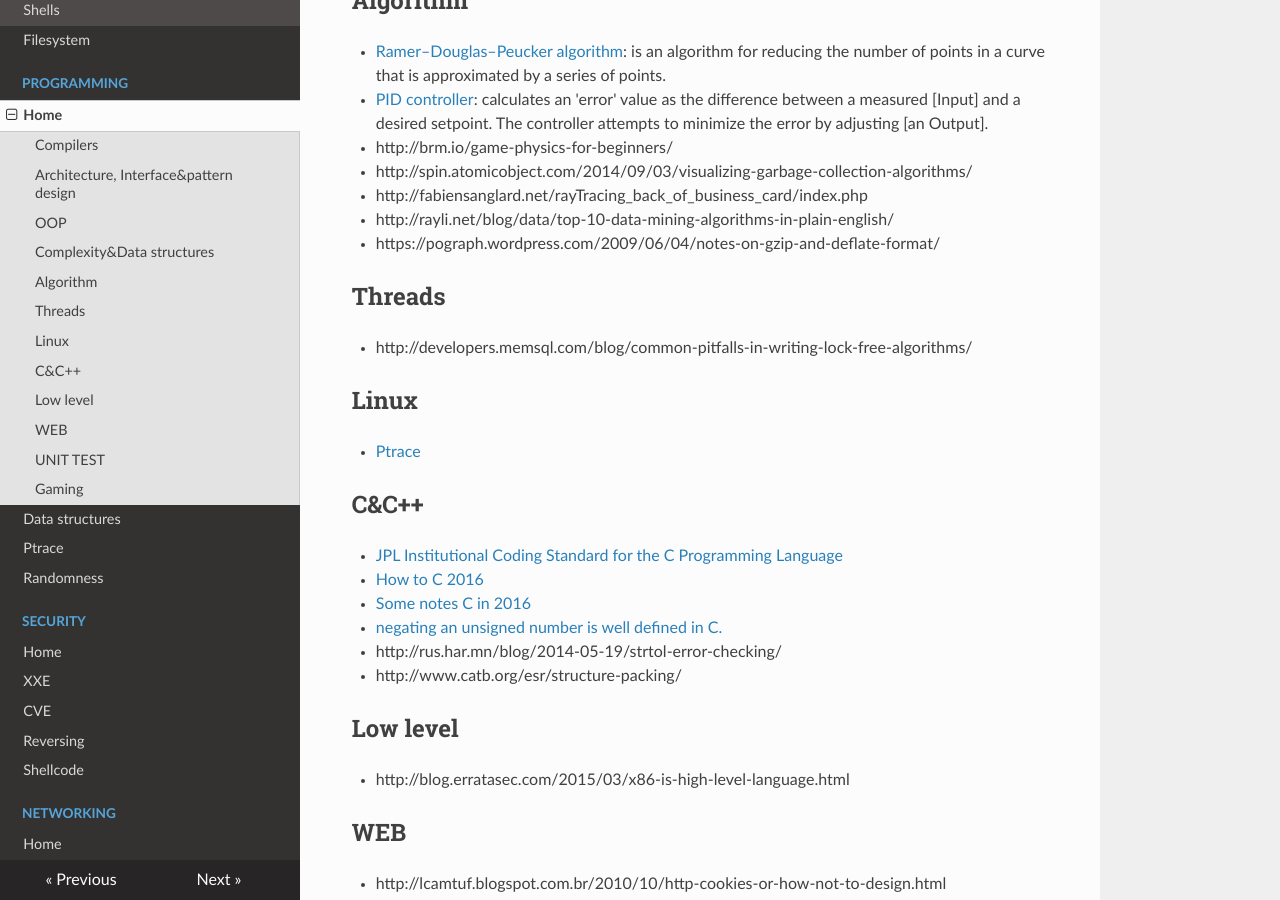
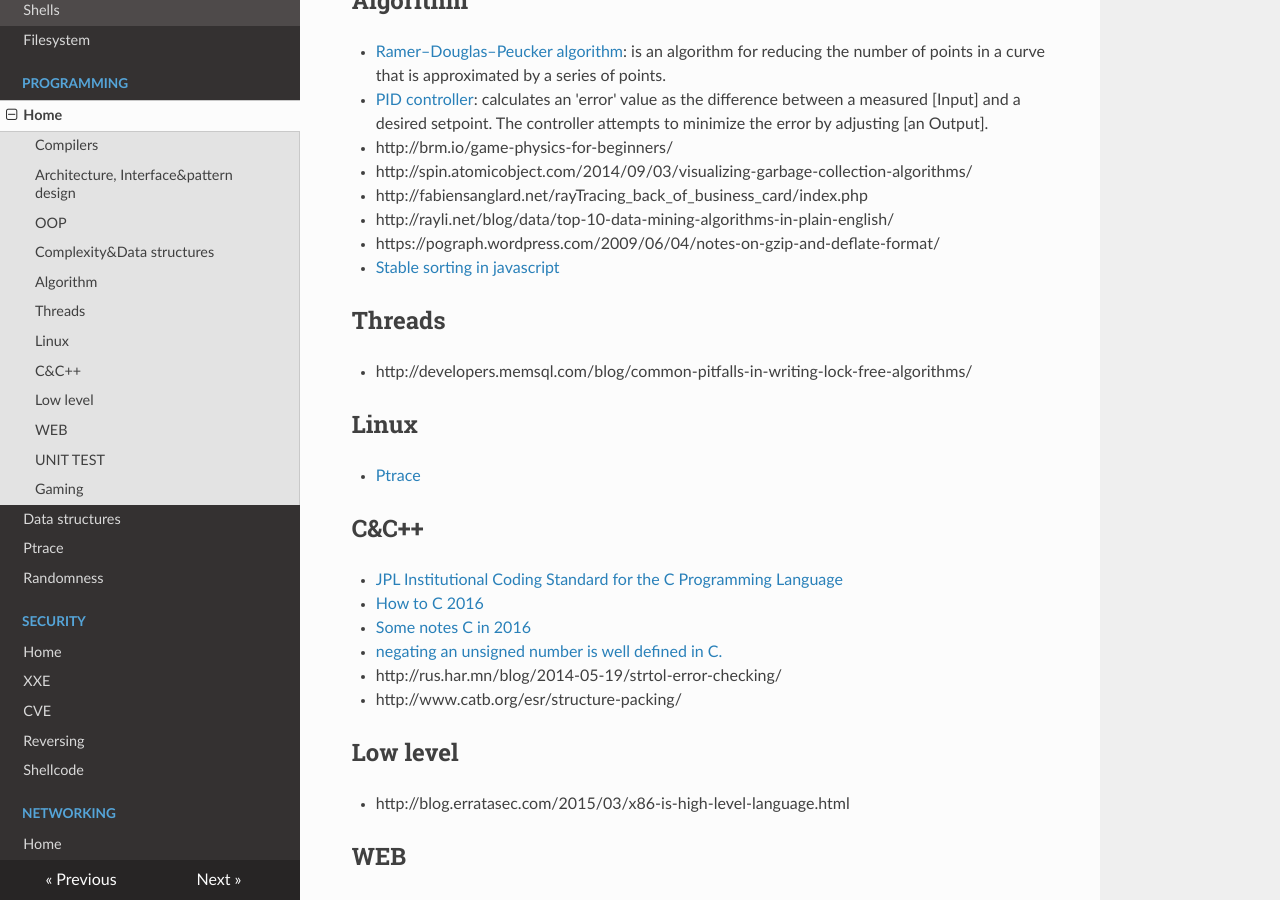
Before and after one commit to gipi/low-level, an MkDocs documentation site: the page built from docs/programming.md, in a window 1280 px wide and 900 px high, scrolled down 1986 px. Built offline with MkDocs 1.6.1, drawn with Linux system fonts in a browser that asks for light colours; nearby versions of some CDN libraries; old or Windows-style settings are respelled for this version of MkDocs.

Commit message:
Add link.

```diff
--- a/docs/programming.md
+++ b/docs/programming.md
@@ -80,6 +80,7 @@ From [Basics of the Unix Philosophy](http://catb.org/~esr/writings/taoup/html/ch
  - http://fabiensanglard.net/rayTracing_back_of_business_card/index.php
  - http://rayli.net/blog/data/top-10-data-mining-algorithms-in-plain-english/
  - https://pograph.wordpress.com/2009/06/04/notes-on-gzip-and-deflate-format/
+ - [Stable sorting in javascript](http://blog.vjeux.com/2010/javascript/javascript-sorting-table.html)
 
 ## Threads
 
```
